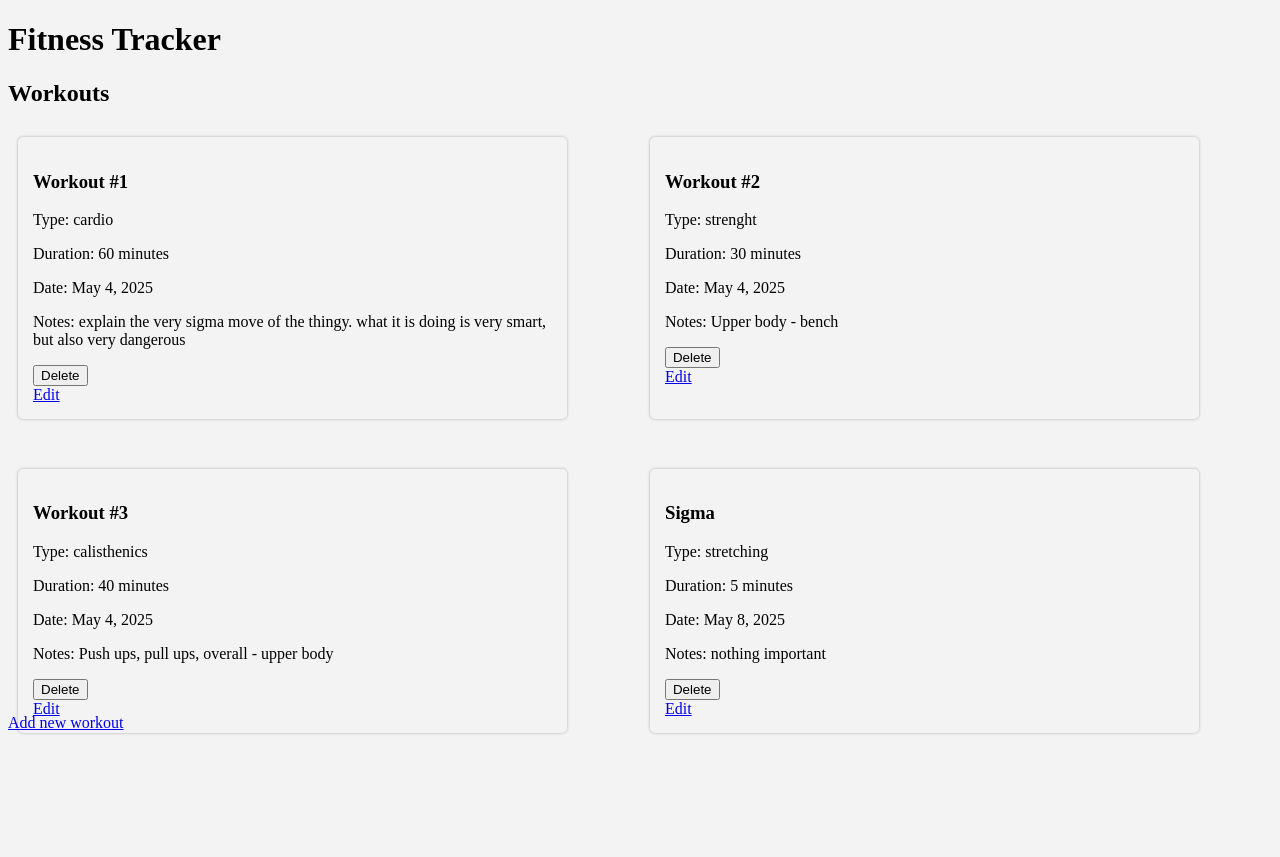
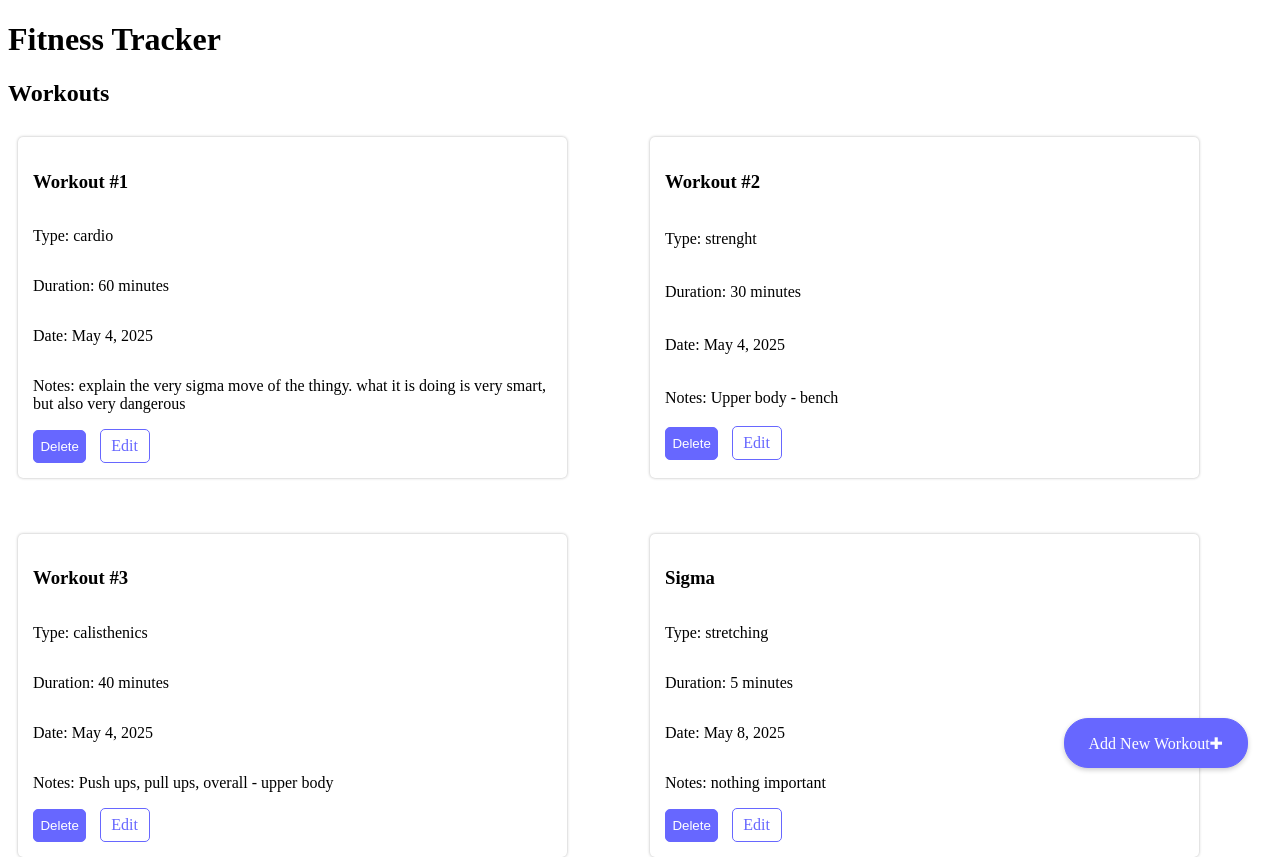
Before and after one commit to AlexTurbkG/project-vse-9klas, a Django app: page / in a window 1280 px wide. Before the commit the page ends 734 px from the top, so only its background shows below. Run offline with Django 5.2, Linux system fonts and the light colour scheme; data comes from the database, SQL or seed files in the repository; both versions use the stored data as it was after the commit.

Commit message:
added styling
added design to the home page,, made some things infinite times better.

```diff
--- a/tracker/fitness_tracker/static/styles/add_workout.css
+++ /dev/null
@@ -1,3 +0,0 @@
-body{
-    background-color: var(--background-clr);
-}
--- a/tracker/fitness_tracker/static/styles/home.css
+++ b/tracker/fitness_tracker/static/styles/home.css
@@ -2,10 +2,61 @@ body{
     background-color: var(--background-clr);
 }
 
+.del-btn{
+    color: white;
+    background-color: rgb(103, 103, 255);
+    border: 1px solid rgb(103, 103, 255);
+    border-radius: 5px;
+    height: 2.5em;
+    width: 4em;
+    margin-right: 1em;
+    cursor: pointer;
+    transition: all 0.3s ease;
+}
+
+.del-btn:hover{
+    background-color: white;
+    color: rgb(103, 103, 255);
+    transform: scale(1.1);
+}
+
+.del-btn:active{
+    transform: scale(0.9);
+}
+
+
+.edit-btn{
+    text-decoration: none;
+    color: rgb(103, 103, 255);
+    border: 1px solid rgb(103, 103, 255);
+    border-radius: 5px;
+    height: 2em;
+    width: 3em;
+    text-align: center;
+    align-content: center;
+    transition: all 0.3s ease;
+}
+
+.edit-btn:hover{
+    background-color: rgb(103, 103, 255);
+    color:white;
+    transform:scale(1.1);
+}
+
+.edit-btn:active{
+    transform: scale(0.9);
+}
 
 
 
+.btn-container{
+    display:flex;
+    align-items: baseline;
+    justify-content: baseline;
+}
+
 .workout-card {
+    display: grid;
     border: none;
     box-shadow: 0px 0px 3px rgb(0,0,0,0.3);
     padding: 15px;
@@ -31,3 +82,38 @@ body{
 .workout-container h2{
     grid-area:0 0;
 }
+
+
+.add-workout-btn {
+    text-decoration: none;
+    text-align: center;
+    position: fixed;
+    bottom: 2rem;
+    right: 2rem;
+    background-color: rgb(103, 103, 255);
+    border:1px solid rgb(103, 103, 255);
+    color: white;
+    min-width: 3rem;
+    height: 3rem;
+    border-radius: 1.5rem;
+    display: flex;
+    justify-content: center;
+    align-items: center;
+    font-size: 1rem;
+    box-shadow: 0 2px 5px rgba(0, 0, 0, 0.2);
+    transition: all 0.8s ease;
+    white-space: nowrap;
+    overflow: hidden;
+    padding: 0 1.5rem;
+}
+
+.add-workout-btn:hover {
+    background-color: white;
+    color:rgb(103, 103, 255);
+    transform: scale(1.1);
+}
+
+
+.add-workout-btn:active {
+    transform: scale(0.95);
+}
--- a/tracker/fitness_tracker/static/styles/variables.css
+++ /dev/null
@@ -1,6 +0,0 @@
-:root{
-    --primary-clr: #673AB7;
-    --accent-clr: #009688;
-    --background-clr: #F3F3F3;
-    --txt-clr: #333333;
-}
--- a/tracker/templates/add_workout.html
+++ b/tracker/templates/add_workout.html
@@ -6,7 +6,6 @@
     <meta name="viewport" content="width=device-width, initial-scale=1.0">
     <title>Add Workout</title>
     <link rel="stylesheet" href="{% static 'styles/add_workout.css' %}">
-    <link rel="stylesheet" href="{% static 'styles/variables.css' %}">
 </head>
 <body>
     <div class="header-container">
--- a/tracker/templates/home.html
+++ b/tracker/templates/home.html
@@ -6,7 +6,6 @@
     <meta name="viewport" content="width=device-width, initial-scale=1.0">
     <title>Fitness Tracker</title>
     <link rel="stylesheet" href="{% static 'styles/home.css' %}">
-    <link rel="stylesheet" href="{% static 'styles/variables.css' %}">
 </head>
 
 
@@ -26,11 +25,13 @@
                     {% if workout.notes %}
                         <p class="notes">Notes: {{ workout.notes }}</p>
                     {% endif %}
-                    <form action="{% url 'del_workout' workout.id %}" method="post">
-                        {% csrf_token %}
-                        <button type="submit" onclick="return confirm('Are you sure you want to delete this workout?')">Delete</button>
-                    </form>
-                    <a href="{% url 'edit_workout' workout.id %}">Edit</a>
+                    <div class="btn-container">
+                        <form action="{% url 'del_workout' workout.id %}" method="post">
+                            {% csrf_token %}
+                            <button type="submit" onclick="return confirm('Are you sure you want to delete this workout?')" class="del-btn">Delete</button>
+                        </form>
+                        <a href="{% url 'edit_workout' workout.id %}" class="edit-btn">Edit</a>
+                    </div>
                 </div>
             {% endfor %}
         {% else %}
@@ -38,7 +39,7 @@
         {% endif %}
     </div>
 
-    <a href="{% url 'add_workout' %}" class="add-workout-btn">Add new workout</a>
+    <a href="{% url 'add_workout' %}" class="add-workout-btn" >Add New Workout&#10010</a>
 
 </body>
 </html>
```
Also changed, not shown: tracker/db.sqlite3, tracker/fitness_tracker/views.py (line endings or trailing spaces).
